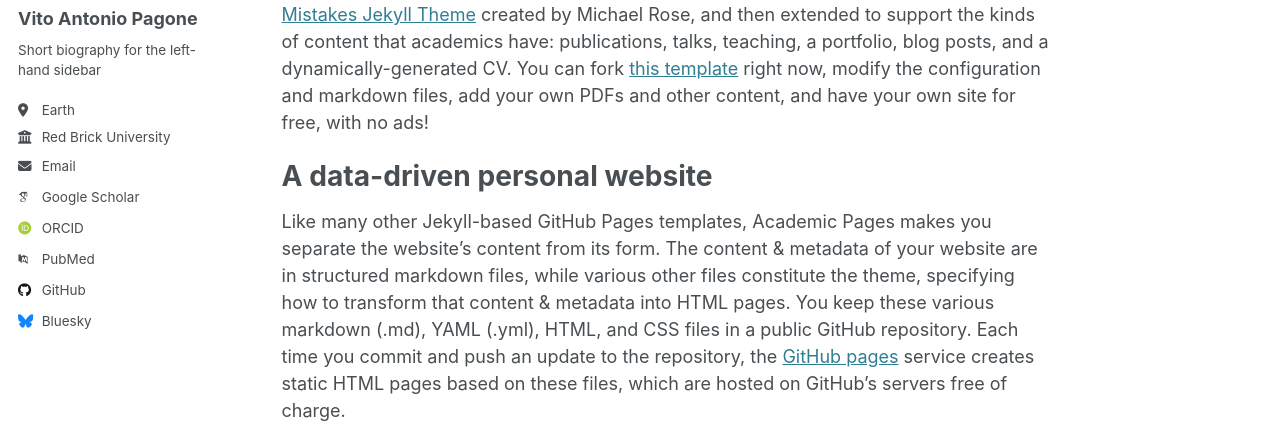
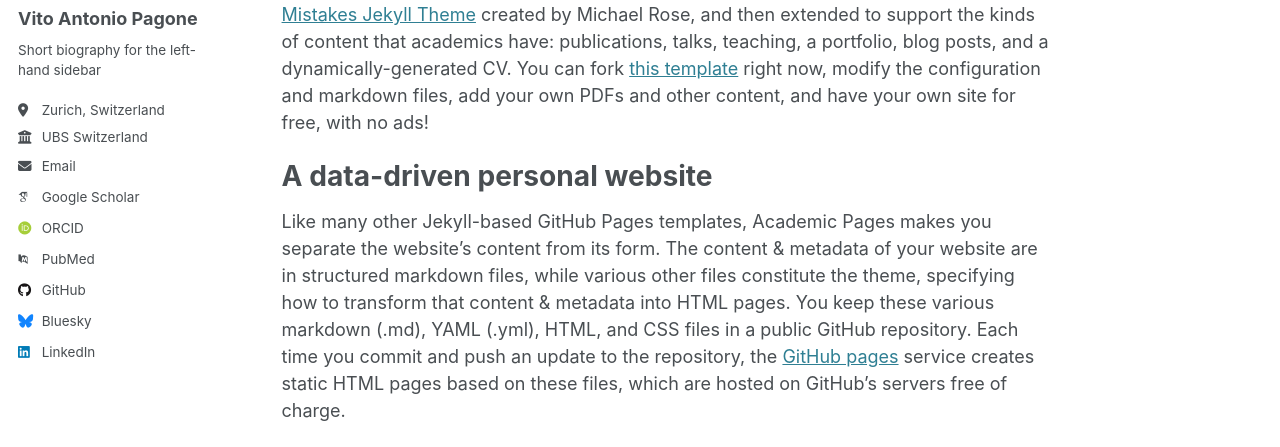
Before and after one commit to VitoAntonioPagone/vitoantoniopagone.github.io, a Jekyll site: the page built from _pages/about.md, in a window 1280 px wide. Shown: the part 283-730 px from the top of the page. Built offline with Jekyll 4.4.1, drawn with Linux system fonts in a browser that asks for light colours; some web fonts are replaced.

Commit message:
Adding name 2

```diff
--- a/_config.yml
+++ b/_config.yml
@@ -26,10 +26,10 @@
   name             : "Vito Antonio Pagone"
   pronouns         : # example: "she/her"
   bio              : "Short biography for the left-hand sidebar"
-  location         : "Earth"
-  employer         : "Red Brick University"
+  location         : "Zurich, Switzerland"
+  employer         : "UBS Switzerland"
   uri              : # URL
-  email            : "none@example.org"
+  email            : "vitopagonee@outlook.com"
 
   # Academic websites
   arxiv            : # URL - Update with the correct link to your profile
@@ -59,7 +59,7 @@
   keybase          : # Username
   instagram        : # Username
   lastfm           : # Username
-  linkedin         : # Username
+  linkedin         : "https://www.linkedin.com/in/vitoantoniopagone/"
   mastodon         : # URL
   medium           : # URL
   pinterest        : # Username
```
